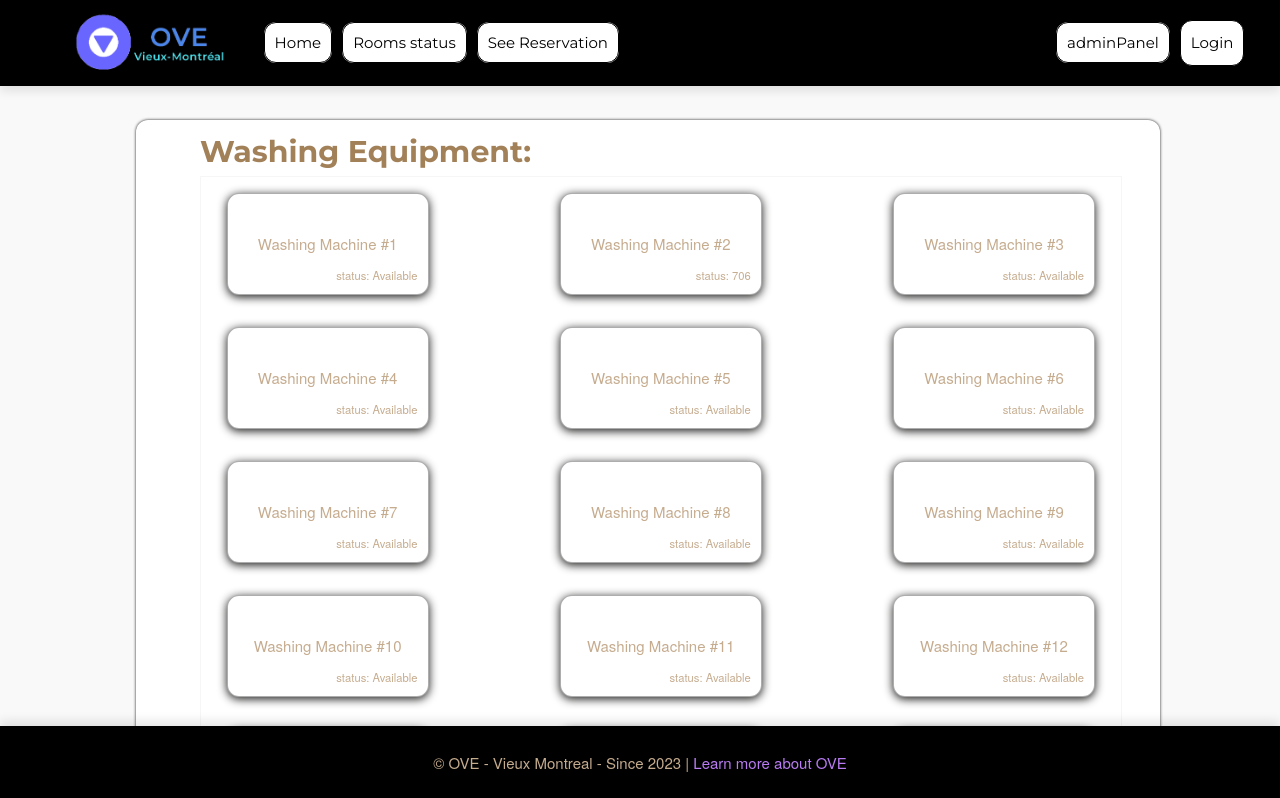
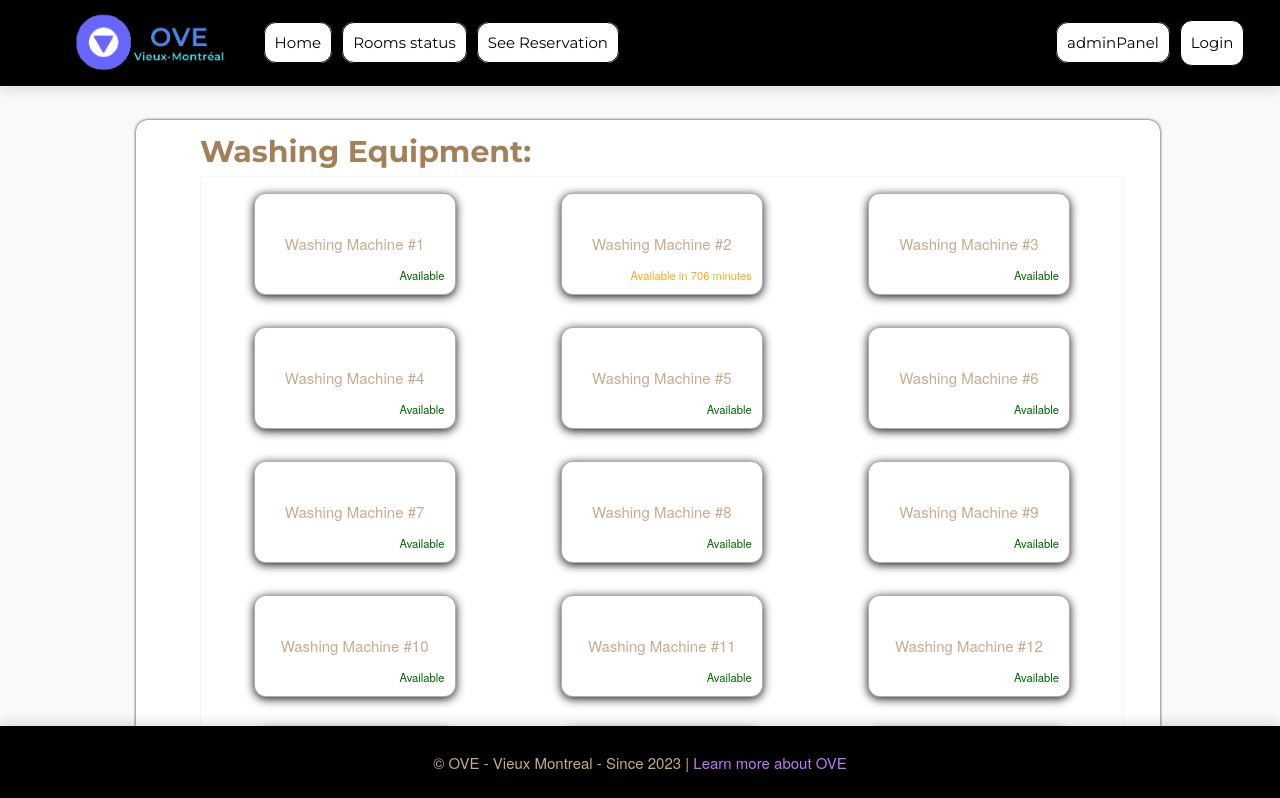
Before and after one commit to LucasKoc/MOD8-2223-GRA-KOCOGLU-SOLAN-SUN, a Vue app in the folder vue-project/: page /equipments in a window 1280 px wide. Shown: the top 798 px of the page. Built offline with nearby package versions, Linux system fonts and the light colour scheme; a web font is replaced by a local one.

Commit message:
Equipment flex fixed, Equipment availability fixed

```diff
--- a/vue-project/src/assets/css/components/Equipment.css
+++ b/vue-project/src/assets/css/components/Equipment.css
@@ -58,6 +58,7 @@
 
 .equipment-title {
     z-index: 1;
+    text-align: center;
 }
 
 .availability {
@@ -77,7 +78,7 @@
     color: var(--color-unavailable);
 }
 
-.availability.Available-in {
+.availability.in {
     color: var(--color-available-in);
 }
 
--- a/vue-project/src/assets/css/views/EquipmentView.css
+++ b/vue-project/src/assets/css/views/EquipmentView.css
@@ -19,8 +19,10 @@ div.equipment-box-container {
     display: inline-flex;
     flex-direction: row;
     align-items: center;
-    justify-content: space-between;
+    justify-content: space-around;
     flex-wrap: wrap;
+
+    width: 100%;
 
     border: var(--color-border-opacity-reduced) solid 1px;
 }
--- a/vue-project/src/assets/css/views/RoomPageView.css
+++ b/vue-project/src/assets/css/views/RoomPageView.css
@@ -19,8 +19,10 @@ div.room-box-container {
     display: inline-flex;
     flex-direction: row;
     align-items: center;
-    justify-content: space-between;
+    justify-content: space-around;
     flex-wrap: wrap;
+
+    width: 100%;
 
     border: var(--color-border-opacity-reduced) solid 1px;
 }
--- a/vue-project/src/components/Equipment.vue
+++ b/vue-project/src/components/Equipment.vue
@@ -1,13 +1,14 @@
 <template>
   <div class="equipment-thumbnail">
     <span class="equipment-title">{{ equipment.name }}</span>
-    <span :class="'availability '">status: {{ availability ? availability : "Available" }}</span>
+    <span :class="'availability ' + availability">{{ availability }}</span>
   </div>
 </template>
 
 <script setup>
 import equipmentData from '../services/equipment';
-  import { ref } from 'vue';
+import {ref} from 'vue';
+
 const props = defineProps({
   equipment: {
     type: Object,
@@ -18,12 +19,14 @@
 const availability = ref();
 
 const getavailabilitydictionnary = equipmentData().isEquipmentAvailable(equipment);
-  if (!getavailabilitydictionnary.valid){
-    availability.value = getavailabilitydictionnary.minutes;
-  }else{
+
+if (getavailabilitydictionnary.valid === false) {
+  availability.value = "Available in " + getavailabilitydictionnary.minutes + " minutes";
+} else {
   availability.value = "Available";
 }
 
+console.log(availability.value);
 
 </script>
 
```
Lines whose indentation alone changed are shown as unchanged.
